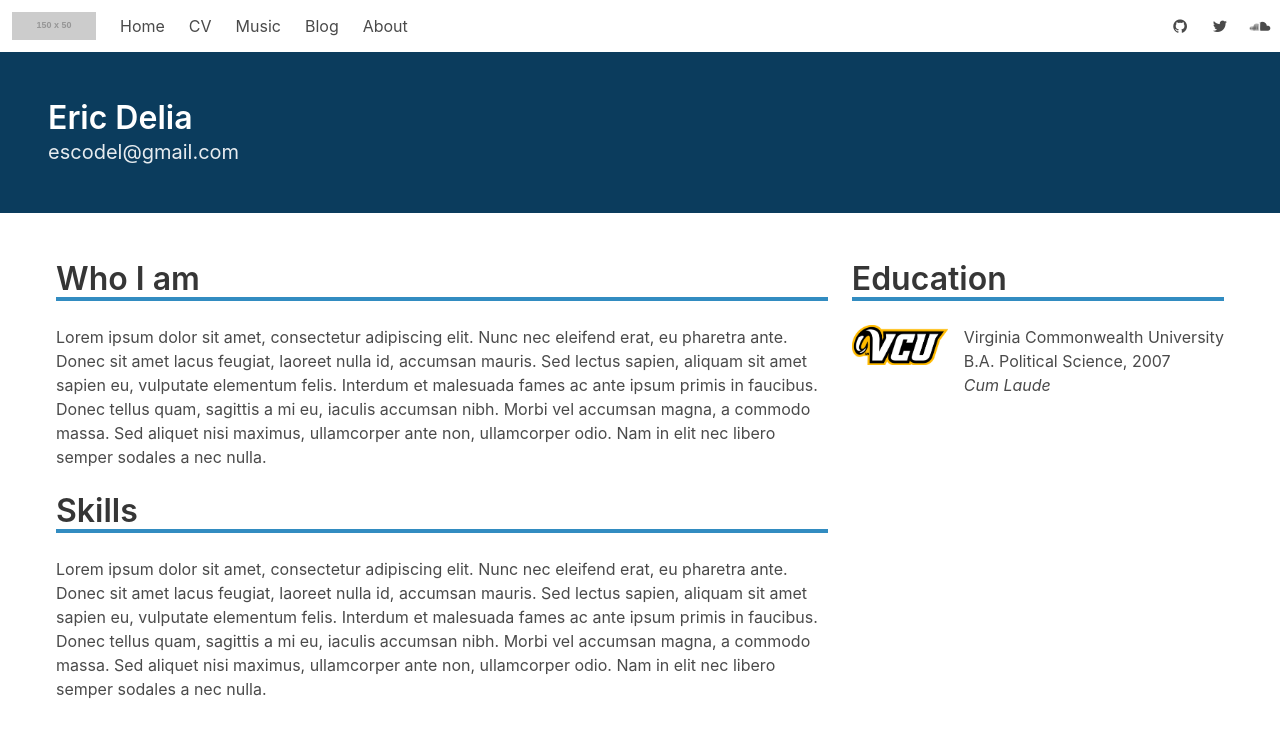
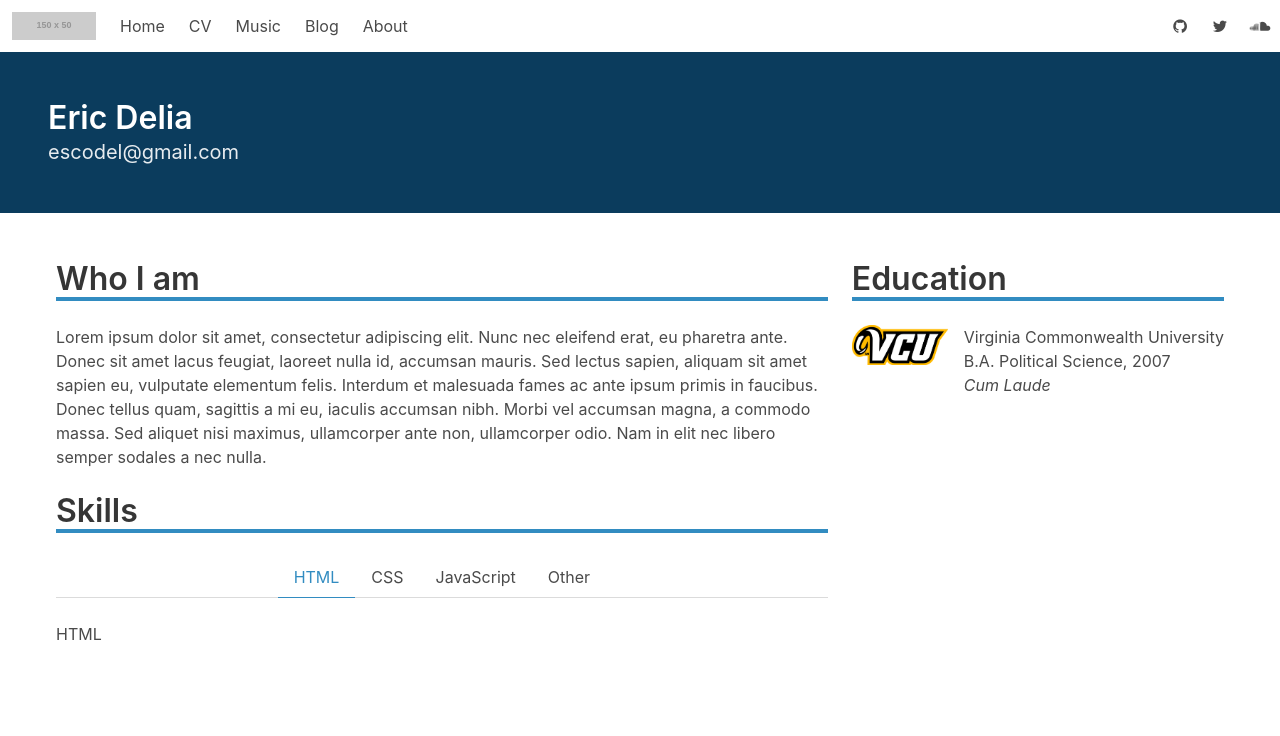
Before and after one commit to escodel/portfolio, a Nuxt app: page /cv in a window 1280 px wide. Shown: the top 736 px of the page. Built offline with nearby package versions, Linux system fonts and the light colour scheme.

Commit message:
Changes to Home and CV

```diff
--- a/pages/cv.vue
+++ b/pages/cv.vue
@@ -28,10 +28,28 @@
             <h2 class="title underline">
               Skills
             </h2>
-            <div class="content">
-              <p>
-                Lorem ipsum dolor sit amet, consectetur adipiscing elit. Nunc nec eleifend erat, eu pharetra ante. Donec sit amet lacus feugiat, laoreet nulla id, accumsan mauris. Sed lectus sapien, aliquam sit amet sapien eu, vulputate elementum felis. Interdum et malesuada fames ac ante ipsum primis in faucibus. Donec tellus quam, sagittis a mi eu, iaculis accumsan nibh. Morbi vel accumsan magna, a commodo massa. Sed aliquet nisi maximus, ullamcorper ante non, ullamcorper odio. Nam in elit nec libero semper sodales a nec nulla.
-              </p>
+            <div class="tabs is-centered">
+              <ul>
+                <li v-for="tab in tabs" :key="tab.id" :class="{ 'is-active' : (tab.name === activeTab) }">
+                  <a @click.prevent="setActiveTab(tab.name)">{{ tab.name }}</a>
+                </li>
+              </ul>
+            </div>
+            <div v-if="(activeTab === 'HTML')">
+              HTML
+            </div>
+            <div v-if="(activeTab === 'CSS')">
+              <ul>
+                <li>CSS3</li>
+                <li>Bootstrap4</li>
+                <li>Bulma CSS</li>
+              </ul>
+            </div>
+            <div v-if="(activeTab === 'JavaScript')">
+              JavaScript
+            </div>
+            <div v-if="(activeTab === 'Other')">
+              Other
             </div>
           </div>
           <div class="column is-narrow">
@@ -60,3 +78,35 @@
     </section>
   </div>
 </template>
+
+<script>
+export default {
+  data() {
+    return {
+      tabs: [
+        {
+          name: 'HTML'
+        },
+        {
+          name: 'CSS'
+        },
+        {
+          name: 'JavaScript'
+        },
+        {
+          name: 'Other'
+        }
+      ],
+      activeTab: null
+    }
+  },
+  mounted() {
+    this.activeTab = this.tabs[0].name
+  },
+  methods: {
+    setActiveTab(name) {
+      this.activeTab = name
+    }
+  }
+}
+</script>
--- a/pages/index.vue
+++ b/pages/index.vue
@@ -20,6 +20,12 @@
             </div>
           </div>
         </article>
+      </div>
+    </div>
+
+    <div class="hero is-light">
+      <div class="hero-body is-size-5">
+        Senior consultant with seven years' experience developing for the web. Travels have included UI/UX design, web/enterprise content management, technical/creative writing, and building brand awareness.
       </div>
     </div>
 
```
